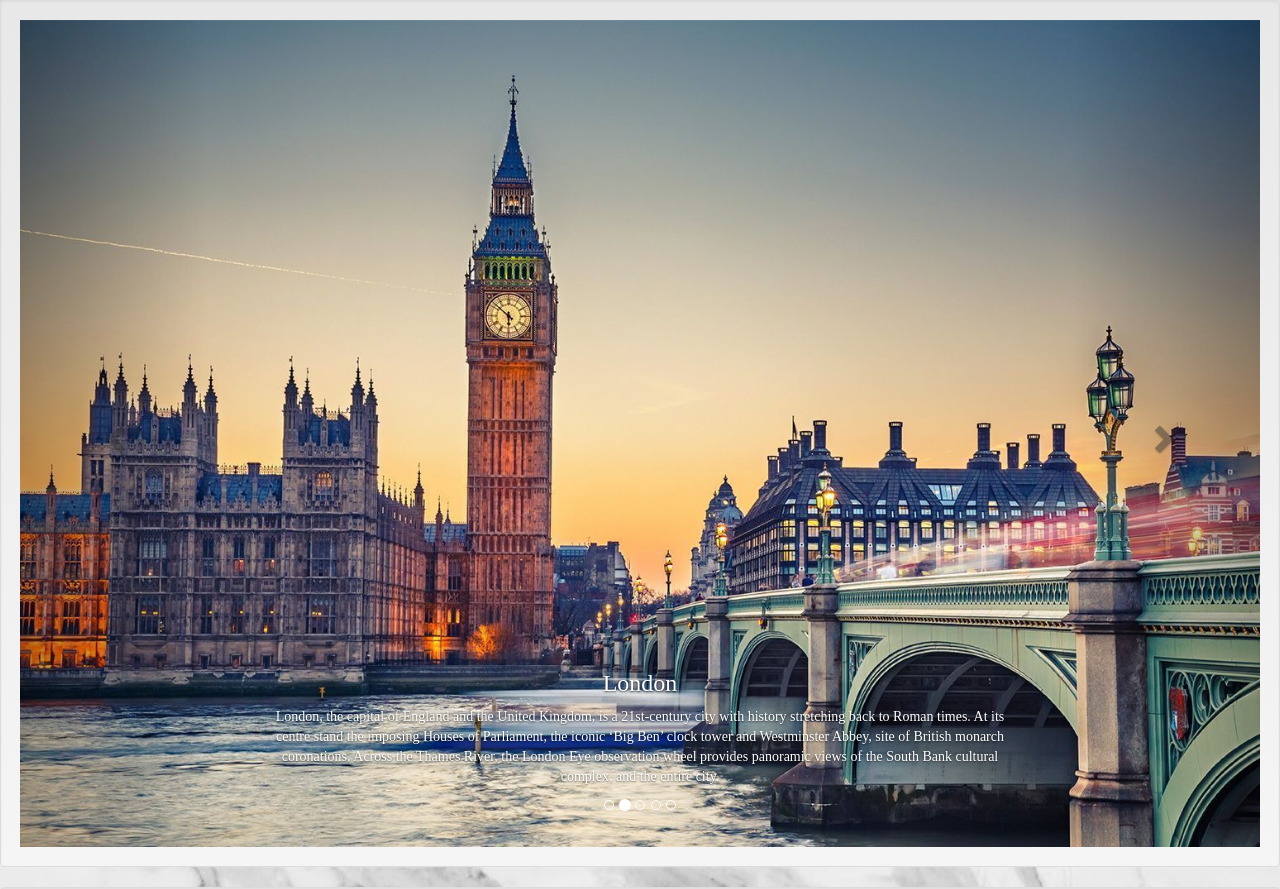
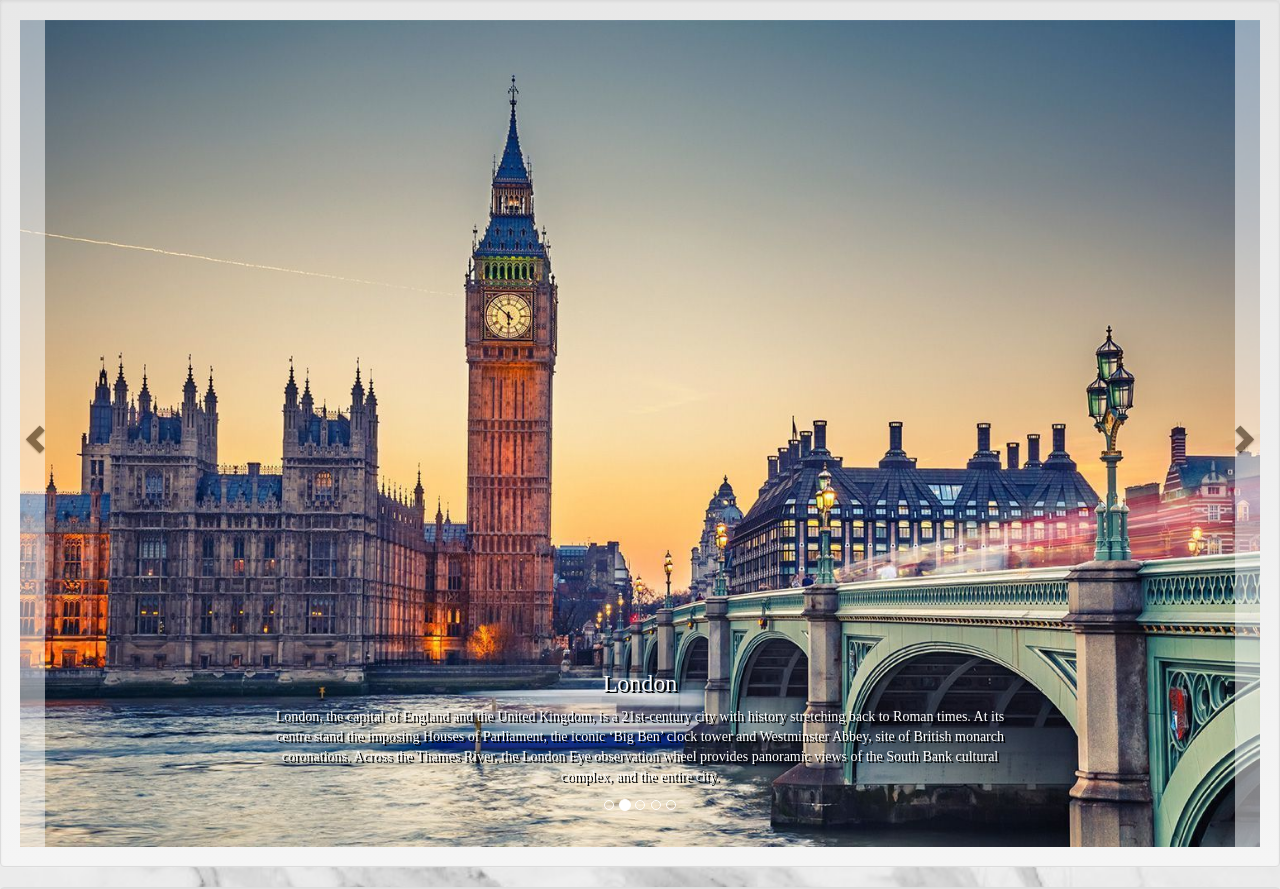
Before and after one commit to ChristinaGASF/Project_3_Frontend, a React app in the folder wayfarer/: page /home in a window 1280 px wide. Shown: the part 72-961 px from the top of the page. Built offline with nearby package versions, Linux system fonts and the light colour scheme; a web font is replaced by a local one.

Commit message:
adjustments to font

```diff
--- a/wayfarer/src/components/App.css
+++ b/wayfarer/src/components/App.css
@@ -20,7 +20,21 @@ body {
 .carousel-inner img {
   margin: auto;
 }
+.carousel-control{
+  width: 2%;
+}
+.carousel-caption {
+  color: #ffffff;
+  text-shadow: 2px 2px #000000;
+}
 
+.carousel-control.right  {
+  background: none  #FFFFFF;
+}
+.carousel-control.left {
+  background: none  #FFFFFF;
+
+}
 a{
   color: #1F2226 !important;
   text-decoration: none !important;
```
